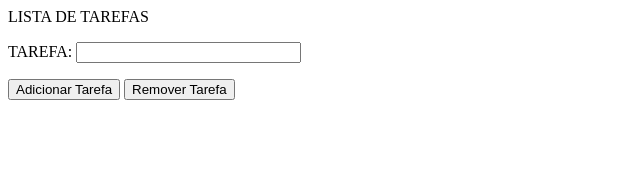
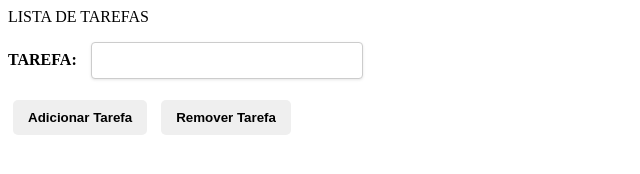
Before and after one commit to LucasRVitorH/Projeto-lista, a plain HTML site: page index.html in a window 1280 px wide. Shown: the whole page, without its empty margins (0-640 px from the left). Drawn offline with Linux system fonts and the light colour scheme.

Commit message:
4° erro - stylesheet

```diff
--- a/index.html
+++ b/index.html
@@ -4,7 +4,7 @@
 <head>
   <meta charset="UTF-8">
   <meta name="viewport" content="width=device-width, initial-scale=1.0">
-  <link rel="stlesheet" href="./src/css/estilo.css">
+  <link rel="stylesheet" href="./src/css/estilo.css">
   <title>Lista Tarefas</title>
 <header>
 
```
